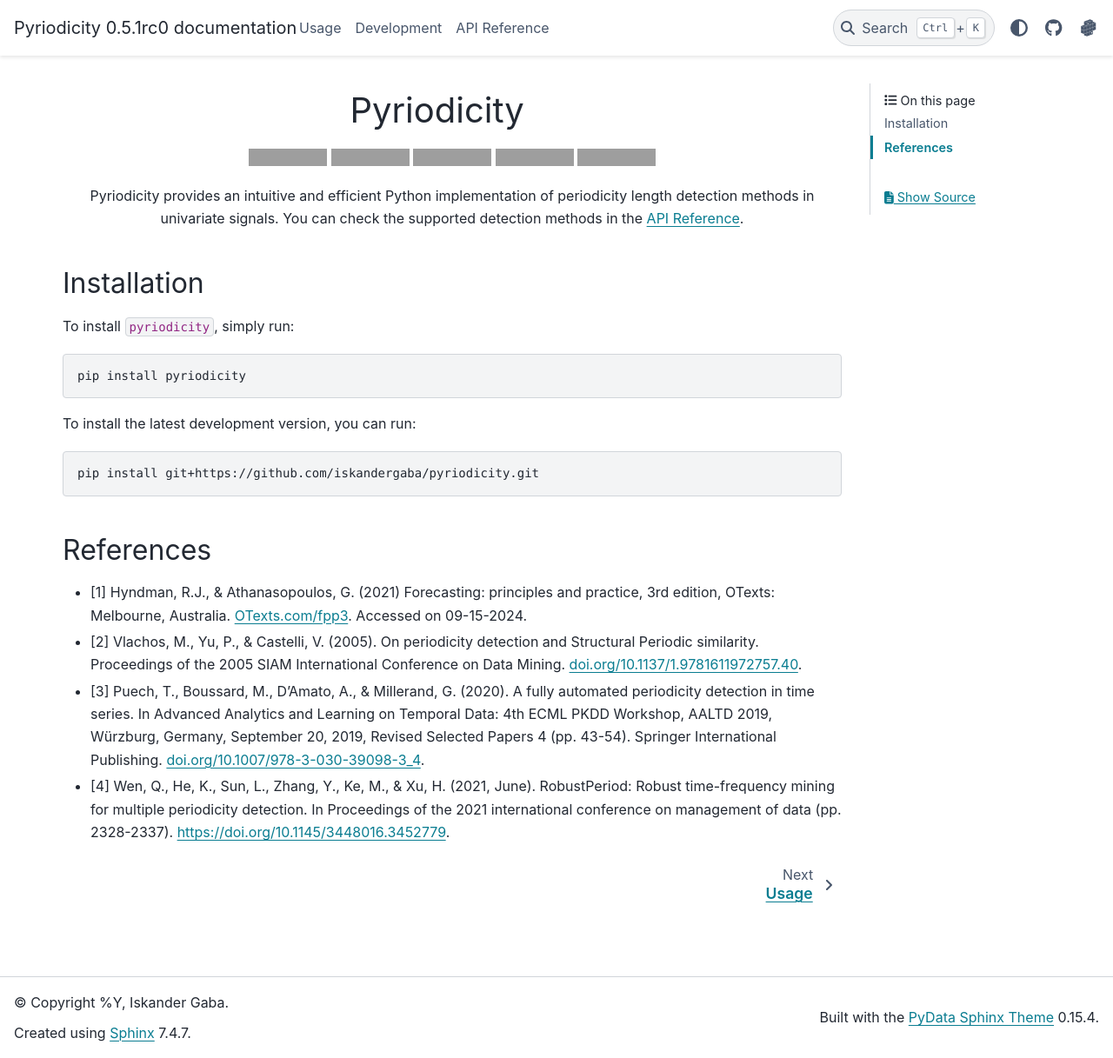
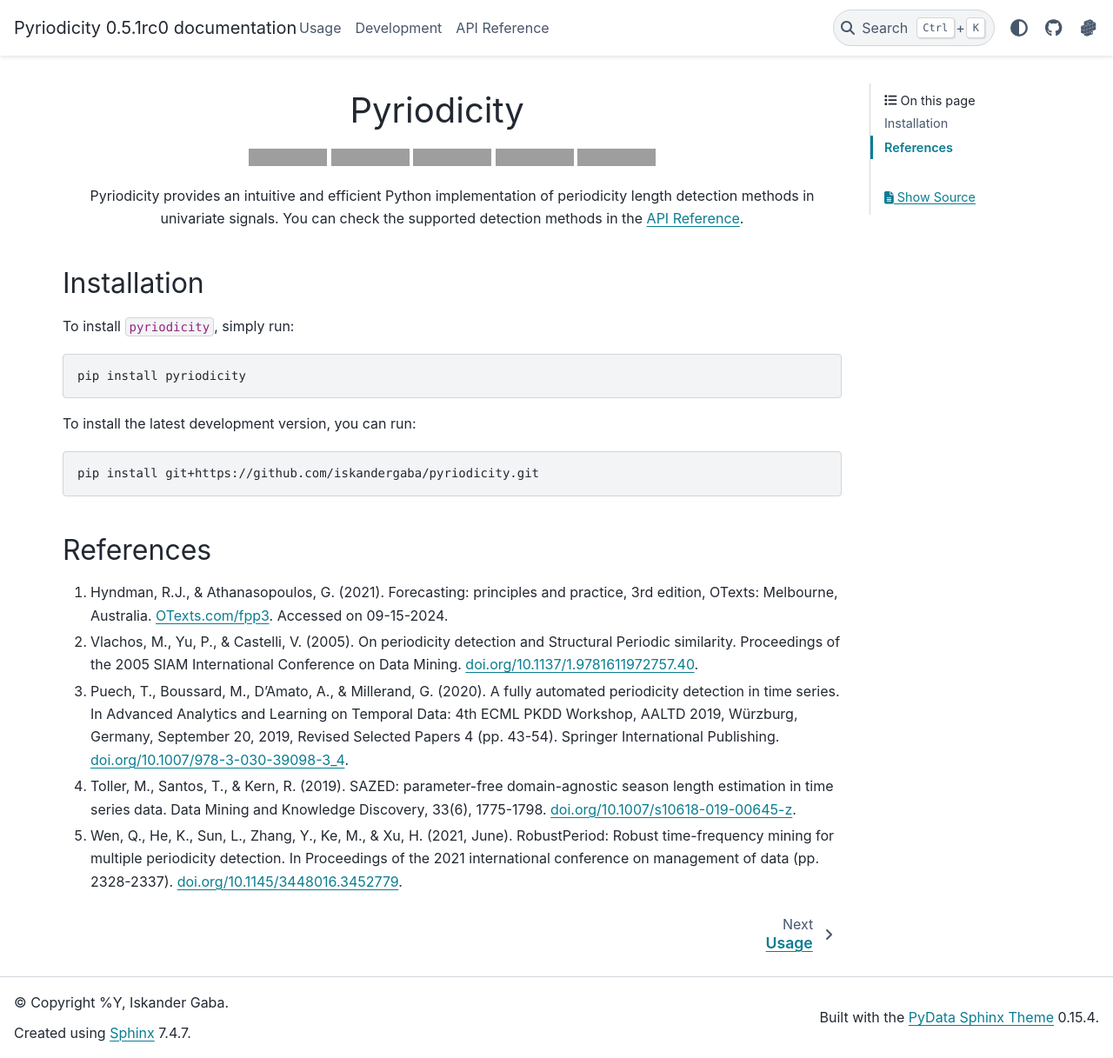
Before and after one commit to iskandergaba/pyriodicity, a Sphinx documentation site: the page built from docs/index.rst, in a window 1280 px wide and 1217 px high. Shown: the whole window at 87% size. Built offline with Sphinx 7.4.7 and the PyData theme 0.15.4, drawn with Linux system fonts in a browser that asks for light colours; grey boxes are pictures that could not be loaded.

Commit message:
Update the references in the docs homepage to use native list numbering

```diff
--- a/docs/index.rst
+++ b/docs/index.rst
@@ -32,24 +32,11 @@ To install the latest development version, you can run:
 References
 ~~~~~~~~~~
 
--  [1] Hyndman, R.J., & Athanasopoulos, G. (2021) Forecasting:
-   principles and practice, 3rd edition, OTexts: Melbourne, Australia.
-   `OTexts.com/fpp3 <https://otexts.com/fpp3>`__. Accessed on
-   09-15-2024.
--  [2] Vlachos, M., Yu, P., & Castelli, V. (2005). On periodicity
-   detection and Structural Periodic similarity. Proceedings of the 2005
-   SIAM International Conference on Data Mining.
-   `doi.org/10.1137/1.9781611972757.40 <https://doi.org/10.1137/1.9781611972757.40>`__.
--  [3] Puech, T., Boussard, M., D'Amato, A., & Millerand, G. (2020). A
-   fully automated periodicity detection in time series. In Advanced
-   Analytics and Learning on Temporal Data: 4th ECML PKDD Workshop,
-   AALTD 2019, Würzburg, Germany, September 20, 2019, Revised Selected
-   Papers 4 (pp. 43-54). Springer International Publishing.
-   `doi.org/10.1007/978-3-030-39098-3_4 <https://doi.org/10.1007/978-3-030-39098-3_4>`__.
--  [4] Wen, Q., He, K., Sun, L., Zhang, Y., Ke, M., & Xu, H. (2021, June).
-   RobustPeriod: Robust time-frequency mining for multiple periodicity detection.
-   In Proceedings of the 2021 international conference on management of data (pp. 2328-2337).
-   `https://doi.org/10.1145/3448016.3452779 <https://doi.org/10.1145/3448016.3452779>`__.
+#. Hyndman, R.J., & Athanasopoulos, G. (2021). Forecasting: principles and practice, 3rd edition, OTexts: Melbourne, Australia. `OTexts.com/fpp3 <https://otexts.com/fpp3>`__. Accessed on 09-15-2024.
+#. Vlachos, M., Yu, P., & Castelli, V. (2005). On periodicity detection and Structural Periodic similarity. Proceedings of the 2005 SIAM International Conference on Data Mining. `doi.org/10.1137/1.9781611972757.40 <https://doi.org/10.1137/1.9781611972757.40>`__.
+#. Puech, T., Boussard, M., D'Amato, A., & Millerand, G. (2020). A fully automated periodicity detection in time series. In Advanced Analytics and Learning on Temporal Data: 4th ECML PKDD Workshop, AALTD 2019, Würzburg, Germany, September 20, 2019, Revised Selected Papers 4 (pp. 43-54). Springer International Publishing. `doi.org/10.1007/978-3-030-39098-3_4 <https://doi.org/10.1007/978-3-030-39098-3_4>`__.
+#. Toller, M., Santos, T., & Kern, R. (2019). SAZED: parameter-free domain-agnostic season length estimation in time series data. Data Mining and Knowledge Discovery, 33(6), 1775-1798. `doi.org/10.1007/s10618-019-00645-z <https://doi.org/10.1007/s10618-019-00645-z>`__.
+#. Wen, Q., He, K., Sun, L., Zhang, Y., Ke, M., & Xu, H. (2021, June). RobustPeriod: Robust time-frequency mining for multiple periodicity detection. In Proceedings of the 2021 international conference on management of data (pp. 2328-2337). `doi.org/10.1145/3448016.3452779 <https://doi.org/10.1145/3448016.3452779>`__.
 
 .. toctree::
    :hidden:
```
